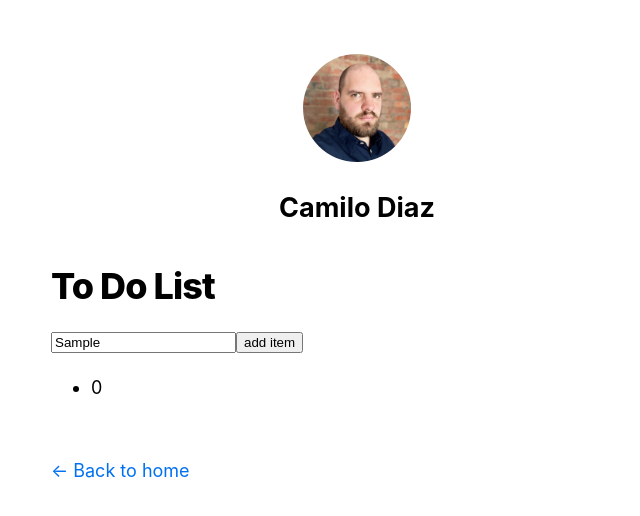
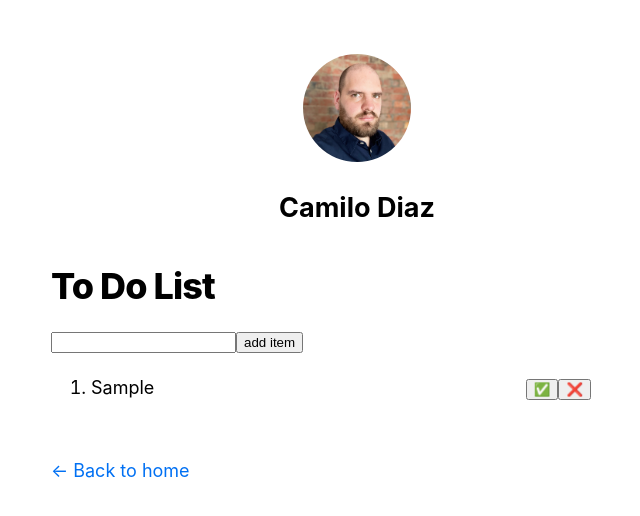
Before and after one commit to diaz-camilo/nest-app-to-vercel, a Next.js app: page /to-do-list in a window 1280 px wide. Both pictures are taken after typing "Sample" into the empty fields and a click on the button "add item". Shown: the top 516 px of the page, without its empty margins (283-923 px from the left). Built offline with nearby package versions, Linux system fonts and the light colour scheme.

Commit message:
finished to do app

```diff
--- /dev/null
+++ b/components/ListItem.js
@@ -0,0 +1,40 @@
+import React from 'react';
+
+/**
+ *
+ * list item with buttons to cross the item and remove it
+ */
+export default function ListItem({
+  listItem,
+  index,
+  handleFinish,
+  handleRemove,
+}) {
+  return (
+    <div
+      style={{
+        marginBottom: '1rem',
+        maxWidth: '500px',
+        display: 'flex',
+        justifyContent: 'space-between',
+      }}
+    >
+      <span
+        style={
+          listItem.isFinished
+            ? {
+                textDecorationLine: 'line-through',
+                color: 'gray',
+              }
+            : {}
+        }
+      >
+        {listItem.description}
+      </span>
+      <span>
+        <button onClick={() => handleFinish(index)}>✅</button>
+        <button onClick={() => handleRemove(index)}>❌</button>
+      </span>
+    </div>
+  );
+}
--- a/pages/to-do-list.js
+++ b/pages/to-do-list.js
@@ -2,21 +2,38 @@ import Layout from '../components/layout';
 import Head from 'next/head';
 import utilStyles from '../styles/utils.module.css';
 import { useState } from 'react';
+import ListItem from '../components/ListItem';
 
 export default function ToDoList() {
-  // let number = 0;
-  const [number, setNumber] = useState(0);
-  // This is how we use variables* that should trigger a rerender
-  // every time ir runs, it will replace the value of numbers
-  const [numbers, functionToSetTheValueOfNumbers] = useState([]);
-  // let numbers = [];
-  function handleOnClick(event) {
-    setNumber(number + 1);
-    // numbers.push(number);
-    functionToSetTheValueOfNumbers([...numbers, number]);
-    console.log('clicked the button', { number, numbers });
+  const [listItems, setListItems] = useState([]);
+  const [inputValue, setInputValue] = useState('');
 
-    event.preventDefault(); // this is needed to stop the page refresh
+  function handleInputChange(event) {
+    setInputValue(event.target.value);
+  }
+
+  function handleAddItemClick(event) {
+    event.preventDefault();
+    if (!inputValue.trim()) {
+      return;
+    }
+    setListItems([
+      ...listItems,
+      { description: inputValue, isFinished: false },
+    ]);
+    setInputValue('');
+  }
+
+  function handleFinish(index) {
+    const listItemsCopy = listItems.slice();
+    listItemsCopy[index].isFinished = !listItemsCopy[index].isFinished;
+    setListItems(listItemsCopy);
+  }
+  function handleRemove(index) {
+    const listItemsCopy = [...listItems];
+    listItemsCopy.splice(index, 1);
+    console.log(listItemsCopy);
+    setListItems(listItemsCopy);
   }
 
   return (
@@ -29,21 +46,21 @@ export default function ToDoList() {
         <div className={utilStyles.todoListContainer}>
           <div>
             <form>
-              <input type={'text'}></input>
-              {/* HTML-like components in react have onClick event handlers.
-              you can pass a function to this event handler to handle the event.
-              here for example we are telling react that every time the user click
-              this button, it should call the handle click function
-              https://reactjs.org/docs/forms.html */}
-              <button onClick={handleOnClick}>add item</button>
+              <input value={inputValue} onChange={handleInputChange}></input>
+              <button onClick={handleAddItemClick}>add item</button>
             </form>
-            <ul>
-              {/* the map function takes each element in an array and returns a
-              new array of the new items */}
-              {numbers.map((number) => (
-                <li key={number}>{number}</li>
+            <ol>
+              {listItems.map((listItem, index) => (
+                <li key={index}>
+                  <ListItem
+                    listItem={listItem}
+                    index={index}
+                    handleFinish={handleFinish}
+                    handleRemove={handleRemove}
+                  />
+                </li>
               ))}
-            </ul>
+            </ol>
           </div>
         </div>
       </article>
```
